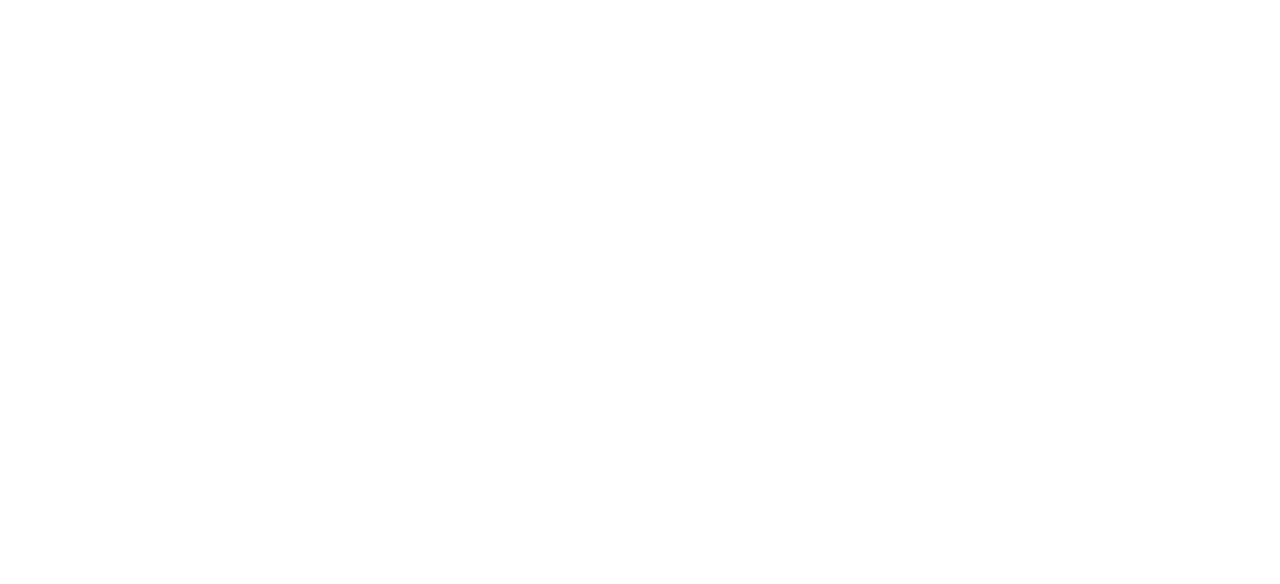
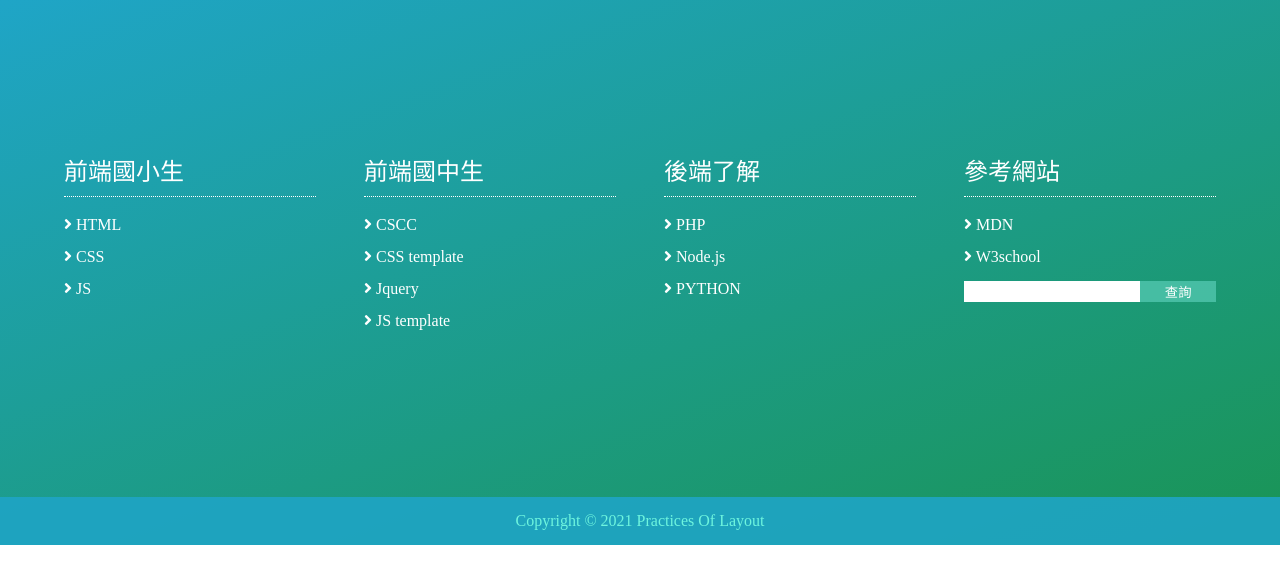
Before and after one commit to mikechang0422/Practice-of-Github, a website: page day-06.html in a window 1280 px wide. Drawn offline with Linux system fonts and the light colour scheme.

```diff
--- a/day-06.html
+++ b/day-06.html
@@ -5,9 +5,52 @@
     <meta http-equiv="X-UA-Compatible" content="IE=edge">
     <meta name="viewport" content="width=device-width, initial-scale=1.0">
     <link rel="stylesheet" href="style/reset.css">
-    <link rel="stylesheet" href="style/day-05.css">
+    <link rel="stylesheet" href="style/day-06.css">
     <title>Footer</title>
 </head>
 <body>
+    <div class="main-footer">
+        <div class="container">
+            <div class="footer-item"><h4>前端國小生</h4>
+                <nav>
+                    <a href="#"><i class="fas fa-angle-right"></i><code> HTML</code></a>
+                    <a href="#"><i class="fas fa-angle-right"></i><code> CSS</code></a>
+                    <a href="#"><i class="fas fa-angle-right"></i><code> JS</code></a>
+                </nav>
+            </div>
+            <div class="footer-item"><h4>前端國中生</h4>
+                <nav>
+                    <a href="#"><i class="fas fa-angle-right"></i><code> CSCC</code></a>
+                    <a href="#"><i class="fas fa-angle-right"></i><code> CSS</code> template</a>
+                    <a href="#"><i class="fas fa-angle-right"></i><code> Jquery</code></a>
+                    <a href="#"><i class="fas fa-angle-right"></i><code> JS</code> template</a>
+                </nav>
+            </div>
+            <div class="footer-item"><h4>後端了解</h4>
+                <nav>
+                    <a href="#"><i class="fas fa-angle-right"></i><code> PHP</code></a>
+                    <a href="#"><i class="fas fa-angle-right"></i><code> Node.js</code></a>
+                    <a href="#"><i class="fas fa-angle-right"></i><code> PYTHON</code></a>
+                </nav>
+            </div>
+            <div class="footer-item"><h4>參考網站</h4>
+                <nav>
+                    <div class="list">
+                        <a href="#"><i class="fas fa-angle-right"></i> MDN</a>
+                        <a href="#"><i class="fas fa-angle-right"></i> W3school</a>
+                    </div>
+                    <div class="subs">
+                        <form action="">
+                            <input type="text">
+                            <input type="submit" value="查詢">
+                        </form>
+                    </div>
+                </nav>
+            </div>
+        </div>
+        <div class="conpyright">
+            Copyright &copy; 2021 Practices Of Layout
+        </div>
+    </div>
 </body>
 </html>
--- a/scss/day-06.scss
+++ b/scss/day-06.scss
@@ -1,8 +1,97 @@
 @import url('https://fonts.googleapis.com/css2?family=Noto+Sans+TC:wght@100;400;700;900&display=swap');
 
+@import url('https://fonts.googleapis.com/css2?family=Montserrat:wght@400;700;900&display=swap');
+
+@import url('https://use.fontawesome.com/releases/v5.15.3/css/all.css');
+
 * {
-  font-family: 'Noto Sans TC', sans-serif;
+  font-family: 'Noto Sans TC','Montserrat', sans-serif;
   text-decoration: none;
   list-style: none;
   box-sizing: border-box;
 }
+
+.main-footer {
+  padding: 10em 0 0;
+  background-image: linear-gradient(-20deg, #1a9454, #1fa5c7);
+
+  .container {
+    display: flex;
+    margin: auto;
+    width: 1200px;
+    max-width: 100%;
+  }
+}
+
+.footer-item {
+  margin: 0 1.5em;
+  width: 0;
+  flex-grow: 1;
+
+  h4 {
+    padding-bottom: 0.5em;
+    margin-bottom: 0.5em;
+    font-size: 1.5em;
+    color: #fff;
+    border-bottom: 1px dotted #fff;
+  }
+
+  nav {
+    display: flex;
+    flex-direction: column;
+
+    a {
+      padding: 0.3em 0;
+      text-decoration: none;
+      color: #fff;
+      line-height: 1.4;
+      transition: 0.2s 0.1s;
+    }
+
+    a:hover {
+      color: #ffa500;
+    }
+  }
+
+  .list {
+    display: flex;
+    flex-direction: column;
+  }
+
+}
+
+.conpyright {
+  padding: 1em 0;
+  margin: 10em 0 0;
+  width: 100%;
+  text-align: center;
+  color: rgb(110, 245, 222);
+  background-color: rgba(31, 165, 199, 0.882);
+}
+
+.subs {
+  display: flex;
+  flex-direction: column;
+
+  form {
+    display: flex;
+    padding-top: 0.5em;
+    margin: auto;
+    width: 100%;
+  }
+
+  input[type='text'],
+  input[type='submit'] {
+    border: none;
+  }
+
+  input[type='text'] {
+    width: 70%;
+  }
+
+  input[type='submit'] {
+    width: 30%;
+    color: #fff;
+    background: #5fd1bea2;
+  }
+}
```
Also changed, not shown: .stylelintrc.json, dist/style/day-06.min.css, style/day-06.css, 2 other files.
